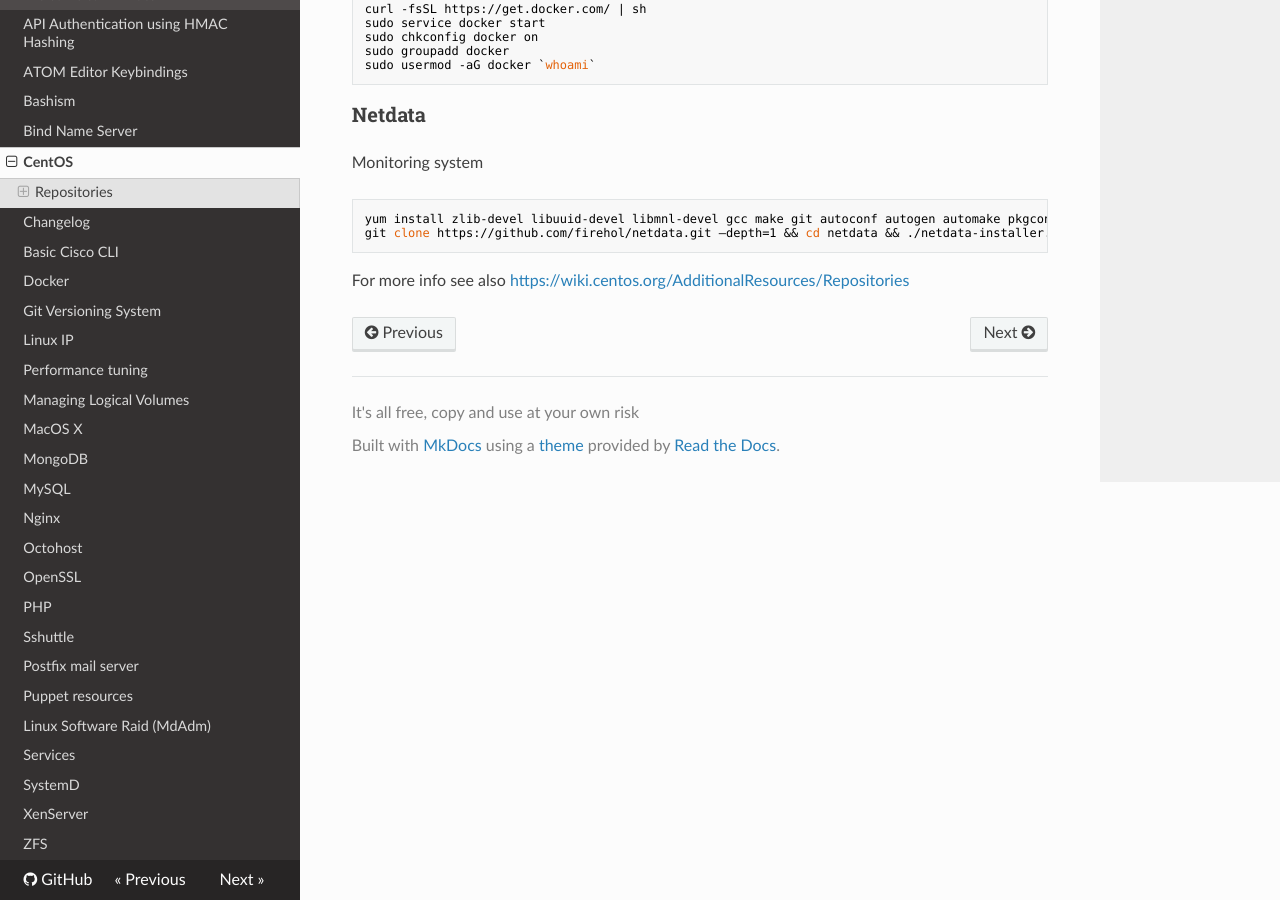
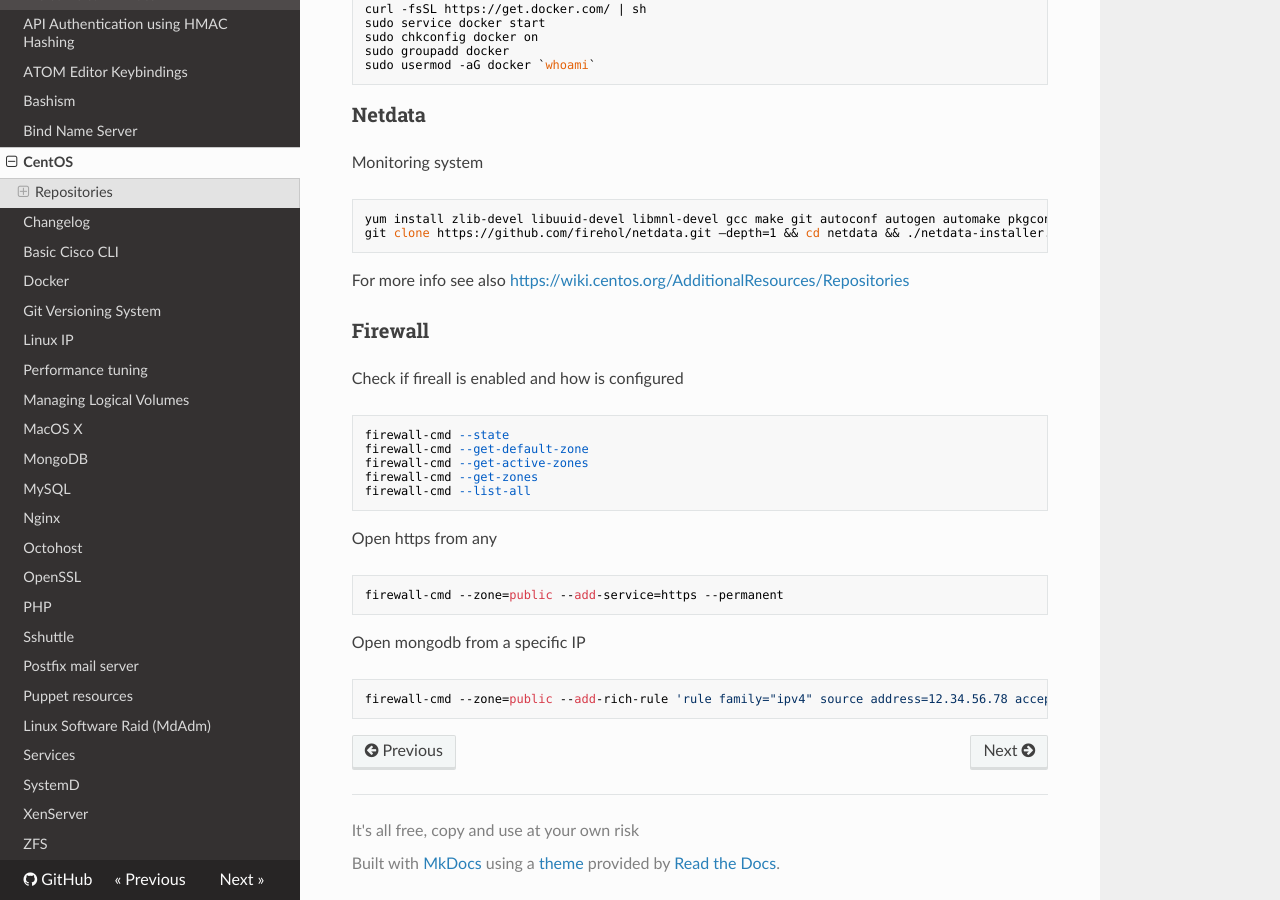
Before and after one commit to lorello/lorello.github.io, an MkDocs documentation site: the page built from docs/centos.md, in a window 1280 px wide and 900 px high, scrolled down 853 px. Built offline with MkDocs 1.6.1, drawn with Linux system fonts in a browser that asks for light colours; nearby versions of some CDN libraries.

Commit message:
Added firewall comands for CentOS

```diff
--- a/docs/centos.md
+++ b/docs/centos.md
@@ -43,3 +43,21 @@ Monitoring system
 
 
 For more info see also <https://wiki.centos.org/AdditionalResources/Repositories>
+
+### Firewall
+
+Check if fireall is enabled and how is configured
+
+    firewall-cmd --state
+    firewall-cmd --get-default-zone
+    firewall-cmd --get-active-zones
+    firewall-cmd --get-zones
+    firewall-cmd --list-all
+
+Open https from any
+
+    firewall-cmd --zone=public --add-service=https --permanent
+
+Open mongodb from a specific IP
+
+    firewall-cmd --zone=public --add-rich-rule 'rule family="ipv4" source address=12.34.56.78 accept' --permanent
```
